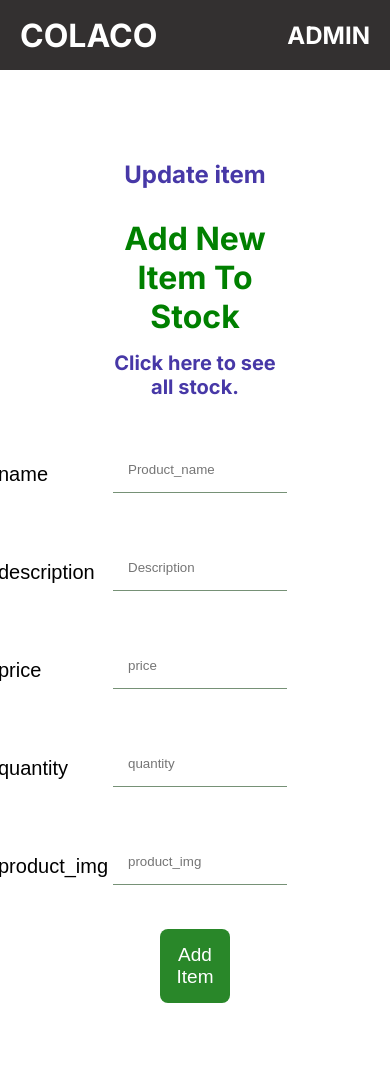
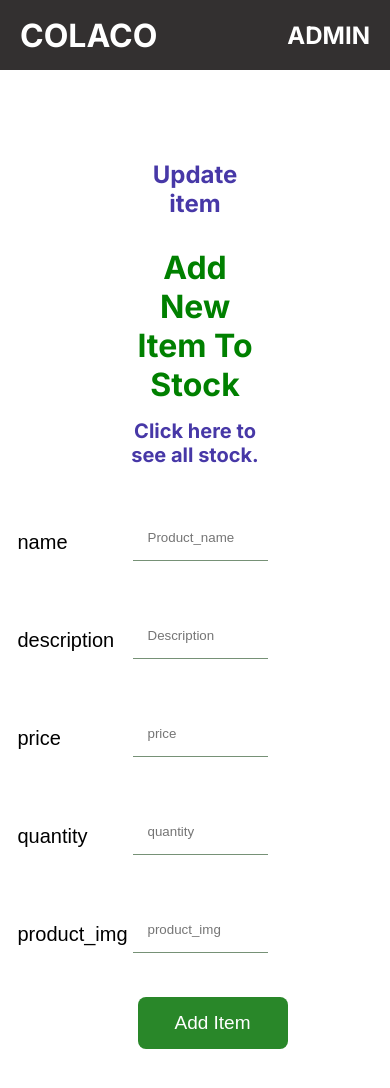
Before and after one commit to tadeledawit1983/Virtual-Vending-Machine, a React (Create React App) app in the folder frontend/: page /newitem in a window 390 px wide. Shown: the top 1088 px of the page. Built offline with nearby package versions, Linux system fonts and the light colour scheme; no server answers; a web font is replaced by a local one.

Commit message:
last commit

```diff
--- a/frontend/src/index.css
+++ b/frontend/src/index.css
@@ -325,4 +325,21 @@ label {
     font-size: 14px;
     width: 50%;
   }
+
+  .login_form {
+    width: 350px;
+  }
+
+  .login_container {
+    width: 300px;
+  }
+
+  .form {
+    width: 50%;
+    margin: 0 auto;
+  }
+
+  .form>button {
+    width: 150px;
+  }
 }
```
Also changed, not shown: frontend/firebase.json (added), 16 other files (tests, documents, lock files or other folders).
